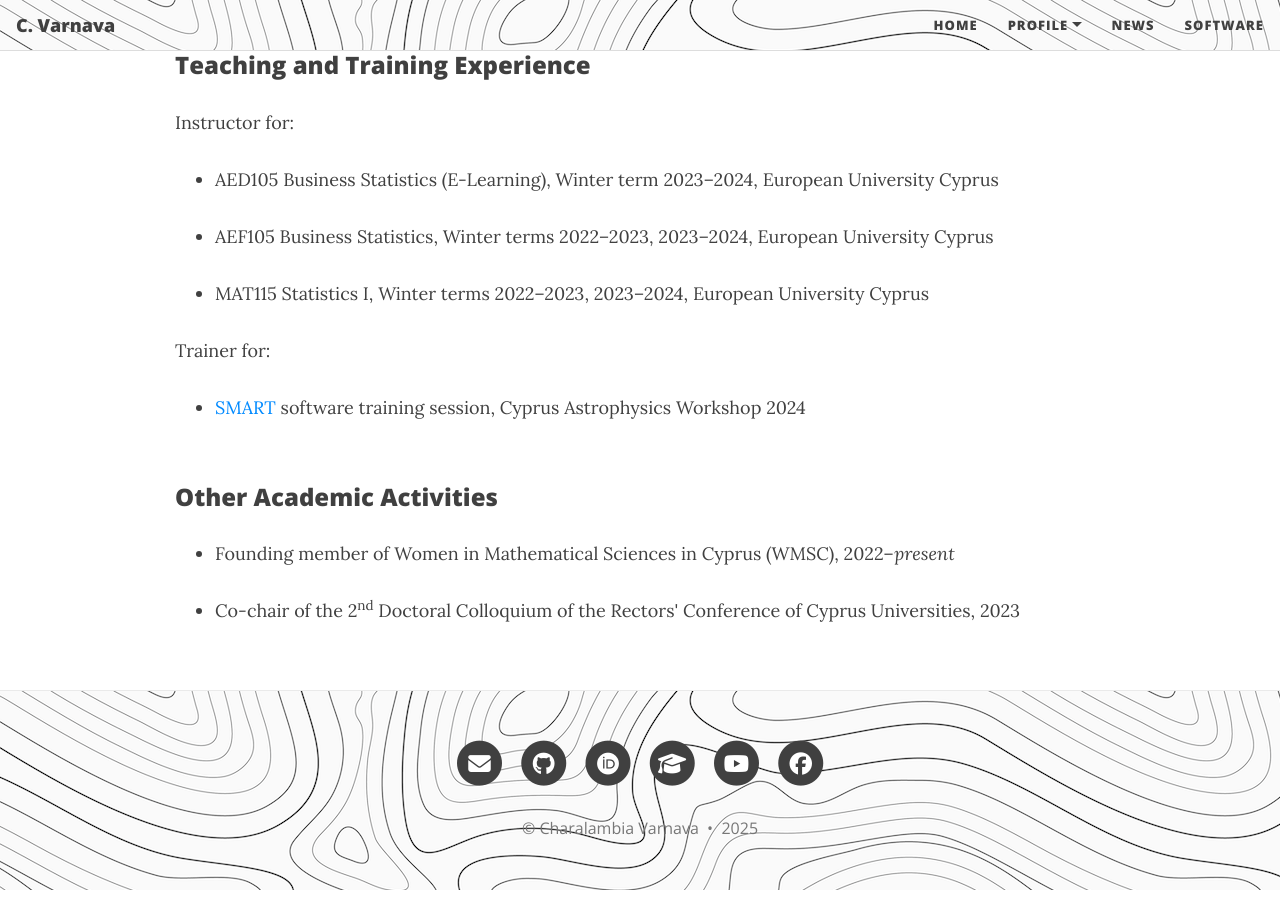
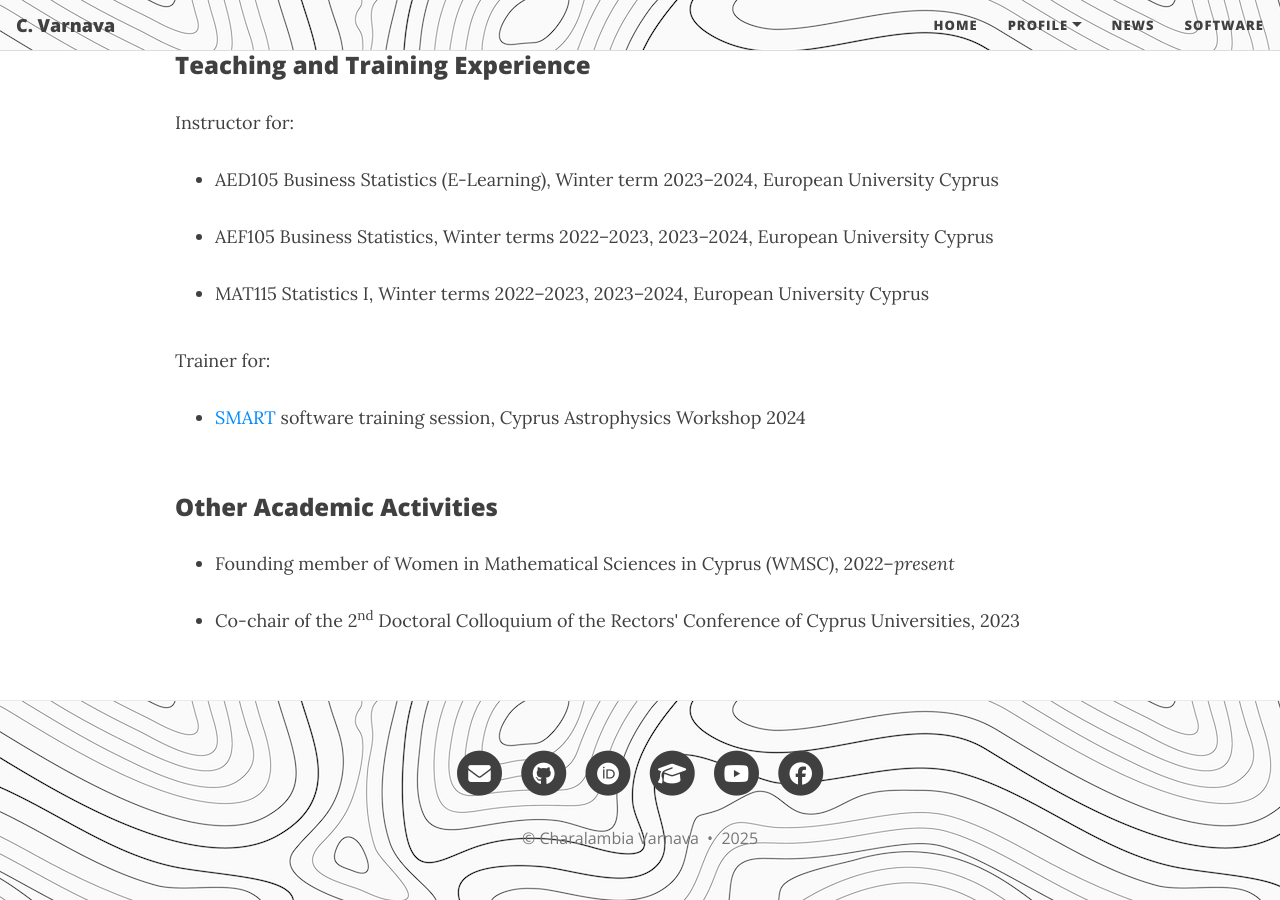
Before and after one commit to ch-var/ch-var.github.io, a Jekyll site: the page built from CV.html, in a window 1280 px wide and 900 px high, scrolled down 5942 px. Built offline with Jekyll 4.4.1, drawn with Linux system fonts in a browser that asks for light colours; formulas are drawn with MathJax 3.

Commit message:
Update CV.html

```diff
--- a/CV.html
+++ b/CV.html
@@ -165,7 +165,7 @@
 <p></p>
 <li class="responsive-margin">MAT115 Statistics I, Winter terms 2022–2023, 2023–2024, European University Cyprus</li>
 </ul>
-<p align='justify'>Trainer for:</p>
+<p align='justify' style="margin-top: 40px;">Trainer for:</p>
 <ul>
 <li class="responsive-margin"><a href="https://github.com/ch-var/SMART">SMART</a> software training session, Cyprus Astrophysics Workshop 2024</li>
 </ul>
```
